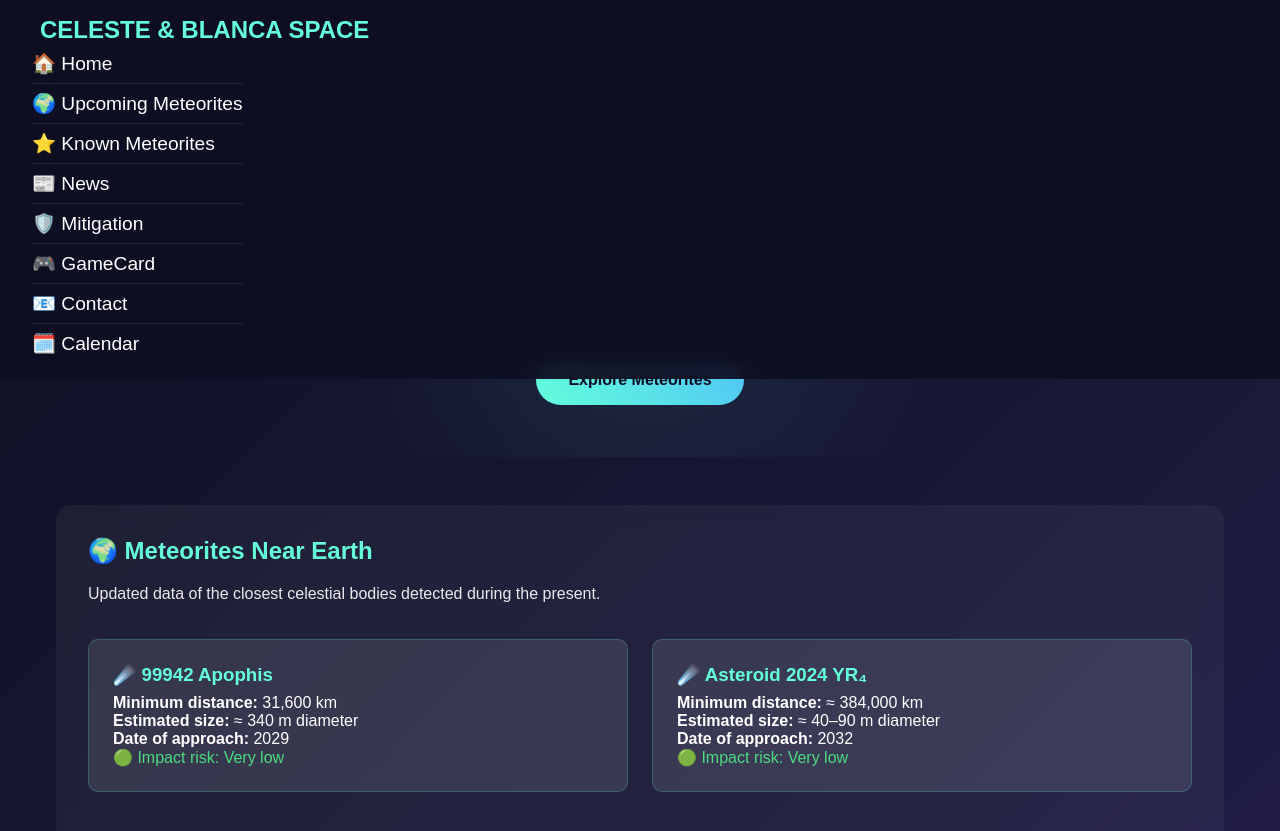
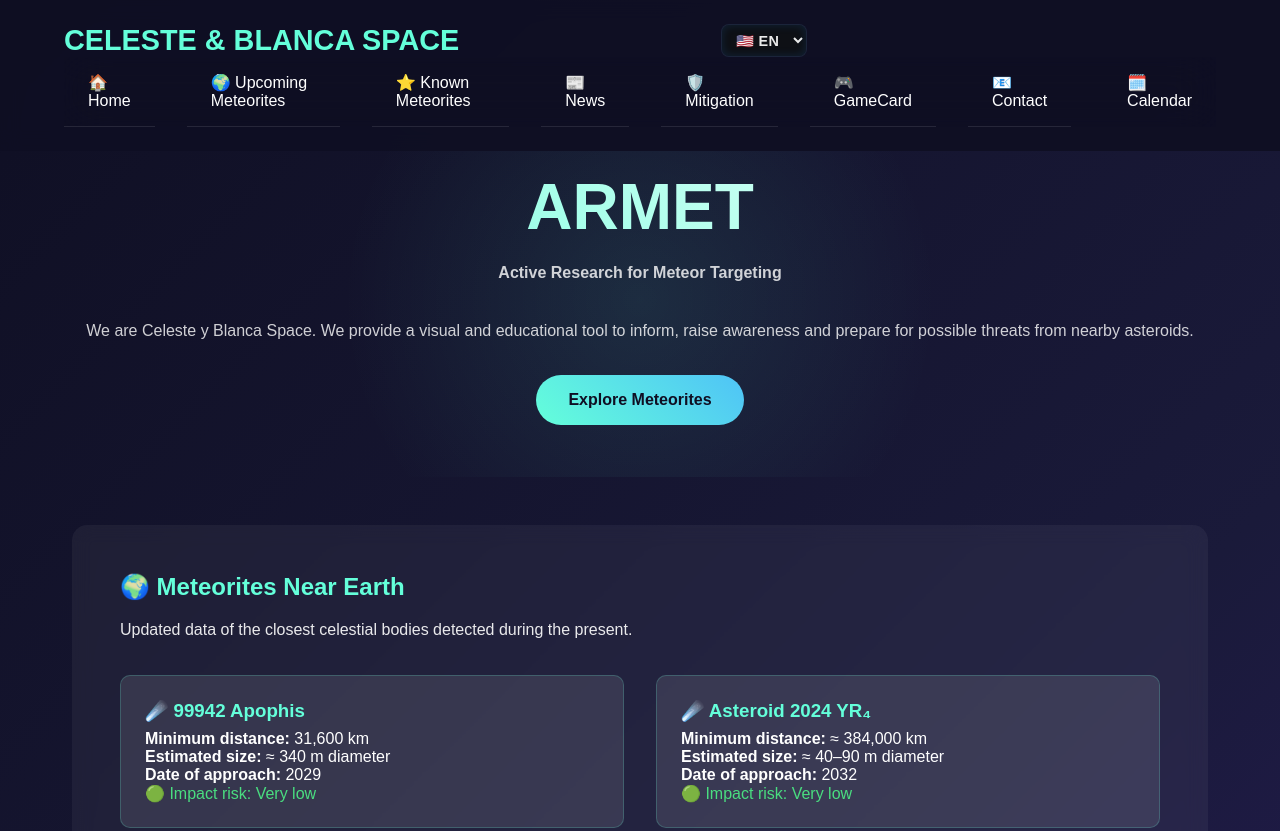
Before and after one commit to sportillocaballero-coder/Pagina-Celeste-Blanca, a plain HTML site: page mobile.html in a window 1280 px wide. Shown: the top 831 px of the page. Drawn offline with Linux system fonts and the light colour scheme.

Commit message:
Tablets y notebooks

```diff
--- a/mobile.html
+++ b/mobile.html
@@ -19,6 +19,14 @@
     <header class="header">
         <div class="nav-container">
             <div class="logo">CELESTE & BLANCA SPACE</div>
+
+            <!-- Language Switcher for Tablet/Desktop -->
+            <div class="lang-switcher">
+                <select id="langSelect" aria-label="Select language">
+                    <option value="es">🇪🇸 ES</option>
+                    <option value="en" selected>🇺🇸 EN</option>
+                </select>
+            </div>
 
             <!-- Hamburger Menu Button -->
             <div class="hamburger" aria-label="Toggle navigation menu" role="button" tabindex="0">
--- a/scripts/mobile.js
+++ b/scripts/mobile.js
@@ -279,4 +279,81 @@ document.addEventListener('DOMContentLoaded', function() {
     window.addEventListener('online', updateNetworkStatus);
     window.addEventListener('offline', updateNetworkStatus);
     updateNetworkStatus(); // Check initial status
+
+    // Language Switcher functionality
+    const langSelect = document.getElementById('langSelect');
+    if (langSelect) {
+        langSelect.addEventListener('change', function(e) {
+            const selectedLang = e.target.value;
+
+            // Add visual feedback
+            vibrate([30]);
+
+            // Here you can add actual language switching logic
+            console.log('Language switched to:', selectedLang);
+
+            // Example: You could redirect to different language versions
+            // or dynamically change text content
+
+            // For now, just show a notification
+            showLanguageNotification(selectedLang);
+        });
+    }
+
+    // Language notification function
+    function showLanguageNotification(lang) {
+        const notification = document.createElement('div');
+        notification.style.cssText = `
+            position: fixed;
+            top: 90px;
+            right: 20px;
+            background: linear-gradient(45deg, #64ffda, #4fc3f7);
+            color: #0f0f23;
+            padding: 0.8rem 1.2rem;
+            border-radius: 8px;
+            font-weight: 600;
+            z-index: 1001;
+            animation: slideIn 0.3s ease;
+        `;
+
+        const langNames = {
+            'en': 'English',
+            'es': 'Español'
+        };
+
+        notification.textContent = `Language: ${langNames[lang] || lang}`;
+        document.body.appendChild(notification);
+
+        setTimeout(() => {
+            notification.style.animation = 'slideOut 0.3s ease forwards';
+            setTimeout(() => notification.remove(), 300);
+        }, 2000);
+    }
+
+    // Add animation styles for notifications
+    const notificationStyles = document.createElement('style');
+    notificationStyles.textContent = `
+        @keyframes slideIn {
+            from {
+                transform: translateX(100%);
+                opacity: 0;
+            }
+            to {
+                transform: translateX(0);
+                opacity: 1;
+            }
+        }
+
+        @keyframes slideOut {
+            from {
+                transform: translateX(0);
+                opacity: 1;
+            }
+            to {
+                transform: translateX(100%);
+                opacity: 0;
+            }
+        }
+    `;
+    document.head.appendChild(notificationStyles);
 });
--- a/styles/mobile.css
+++ b/styles/mobile.css
@@ -21,6 +21,7 @@ body {
     backdrop-filter: blur(10px);
     z-index: 1000;
     padding: 1rem;
+    min-height: 70px;
 }
 
 .nav-container {
@@ -29,12 +30,41 @@ body {
     align-items: center;
     max-width: 1200px;
     margin: 0 auto;
+    width: 100%;
 }
 
 .logo {
-    font-size: 1.5rem;
+    font-size: 1.2rem;
     font-weight: bold;
     color: #64ffda;
+    flex-shrink: 0;
+}
+
+/* Language Switcher */
+.lang-switcher {
+    display: none; /* Hidden on mobile by default */
+    align-items: center;
+    margin-right: 1rem;
+}
+
+#langSelect {
+    background: rgba(15, 17, 21, 0.9);
+    color: #eaeaea;
+    border: 1px solid rgba(31, 42, 68, 0.8);
+    border-radius: 8px;
+    padding: 0.4rem 0.6rem;
+    font-weight: 600;
+    font-size: 0.9rem;
+    letter-spacing: 0.3px;
+    cursor: pointer;
+    outline: none;
+    box-shadow: 0 0 10px rgba(30, 144, 255, 0.15) inset;
+    transition: all 0.3s ease;
+}
+
+#langSelect:hover {
+    border-color: #1e90ff;
+    background: rgba(15, 17, 21, 1);
 }
 
 /* Hamburger Menu */
@@ -342,28 +372,50 @@ img {
 }
 
 /* Responsive Design */
+/* Tablets (768px and up) */
 @media (min-width: 768px) {
+    .header {
+        padding: 1.2rem 2rem;
+        min-height: 80px;
+    }
+
+    .nav-container {
+        display: grid;
+        grid-template-columns: 1fr auto auto;
+        gap: 2rem;
+        align-items: center;
+    }
+
+    .logo {
+        font-size: 1.4rem;
+        justify-self: start;
+    }
+
+    .lang-switcher {
+        display: flex; /* Show language switcher on tablets */
+        justify-self: center;
+    }
+
     .hamburger {
-        display: none;
+        justify-self: end;
     }
 
     .nav-menu {
-        position: static;
-        flex-direction: row;
-        height: auto;
-        background: none;
-        padding: 0;
-        width: auto;
-        right: 0;
+        top: 80px;
+        height: calc(100vh - 80px);
     }
 
     .nav-menu li {
-        margin: 0 1rem;
+        margin: 1.2rem 0;
     }
 
     .nav-menu a {
-        border-bottom: none;
-        padding: 0.5rem 0;
+        font-size: 1.1rem;
+        padding: 1.2rem 0;
+    }
+
+    .main-content {
+        margin-top: 80px;
     }
 
     .hero-title {
@@ -372,16 +424,95 @@ img {
 
     .cards-grid {
         grid-template-columns: repeat(auto-fit, minmax(300px, 1fr));
+        gap: 2rem;
     }
 }
 
+/* Large Tablets / Small Laptops (1024px and up) */
 @media (min-width: 1024px) {
+    .header {
+        padding: 1.5rem 3rem;
+        min-height: 90px;
+    }
+
+    .nav-container {
+        grid-template-columns: 2fr 1fr 1fr;
+        gap: 3rem;
+    }
+
+    .logo {
+        font-size: 1.6rem;
+    }
+
+    .hamburger {
+        display: none; /* Hide hamburger on desktop */
+    }
+
+    .nav-menu {
+        position: static;
+        display: flex !important;
+        flex-direction: row;
+        height: auto;
+        background: none;
+        padding: 0;
+        width: auto;
+        right: 0;
+        transform: none;
+        justify-self: end;
+    }
+
+    .nav-menu ul {
+        display: flex;
+        gap: 2rem;
+        margin: 0;
+        padding: 0;
+    }
+
+    .nav-menu li {
+        margin: 0;
+        border-bottom: none;
+    }
+
+    .nav-menu a {
+        border-bottom: none;
+        padding: 0.8rem 1rem;
+        font-size: 0.95rem;
+        border-radius: 6px;
+        transition: all 0.3s ease;
+    }
+
+    .nav-menu a:hover {
+        background: rgba(100, 255, 218, 0.15);
+        color: #64ffda;
+    }
+
     .main-content {
         max-width: 1200px;
-        margin: 70px auto 0;
+        margin: 90px auto 0;
+        padding: 2rem;
     }
 
     .hero-title {
         font-size: 4rem;
     }
+
+    .content-section {
+        padding: 3rem;
+    }
 }
+
+/* Desktop (1200px and up) */
+@media (min-width: 1200px) {
+    .header {
+        padding: 1.5rem 4rem;
+    }
+
+    .logo {
+        font-size: 1.8rem;
+    }
+
+    .nav-menu a {
+        font-size: 1rem;
+        padding: 1rem 1.5rem;
+    }
+}
```
